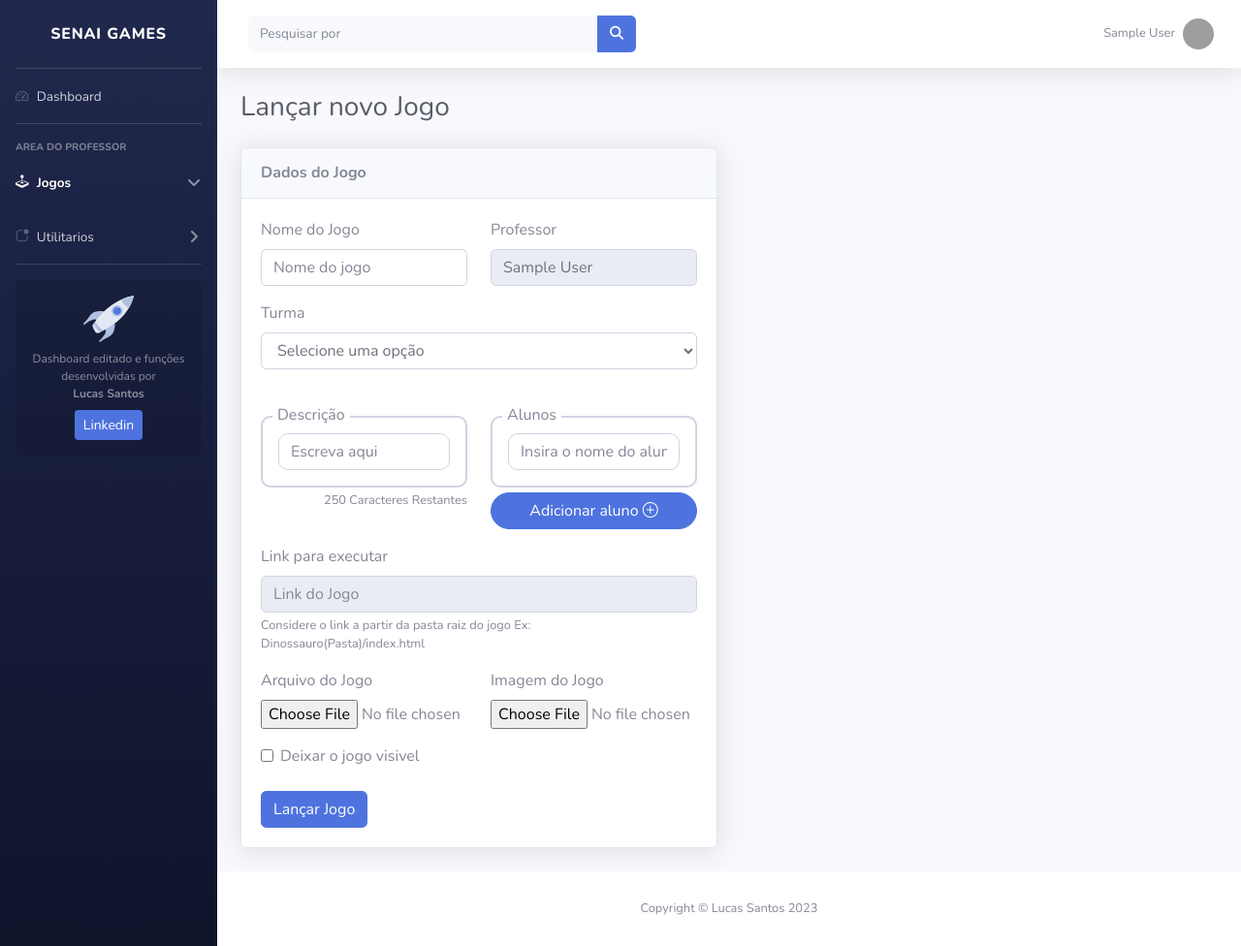
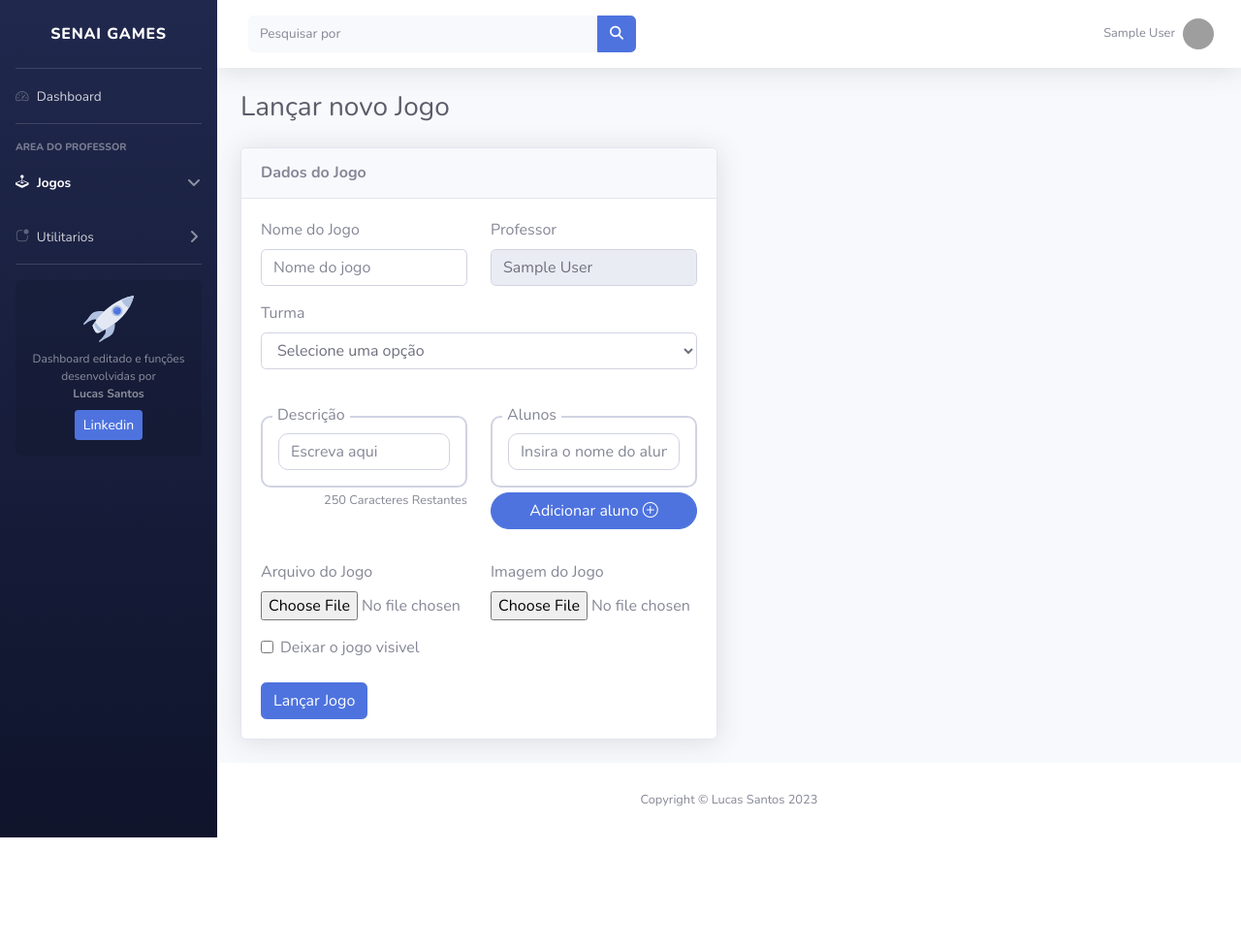
Before and after one commit to SantoosLC/Biblioteca-Jogos, a PHP site: page /biblioteca-jogos/Dashboard/lancar_jogo.php in a window 1280 px wide. Shown: the whole page at 97% size. After the commit the page ends 864 px from the top, so only its background shows below. Run offline with PHP 8.4, Linux system fonts and the light colour scheme; the visitor is signed in with stand-in values (Sample User, id 1); data that the repository does not hold is empty; some libraries are stand-ins or nearby versions; grey boxes are pictures that could not be loaded.

Commit message:
Hidden no link do jogo

```diff
--- a/Dashboard/lancar_jogo.php
+++ b/Dashboard/lancar_jogo.php
@@ -116,9 +116,7 @@ require_once 'assets/requests/header.php';
 
                                             <div class="col-md-12">
                                                 <div class="form-group">
-                                                    <label for="link_jogo">Link para executar</label>
-                                                    <input type="text" class="form-control" id="link_jogo" name="link" placeholder="Link do Jogo" readonly>
-                                                    <small class="form-text text-muted">Considere o link a partir da pasta raiz do jogo Ex: Dinossauro(Pasta)/index.html</small>
+                                                    <input type="hidden" class="form-control" id="link_jogo" name="link" placeholder="Link do Jogo" readonly>
                                                 </div>
                                             </div>
 
```
